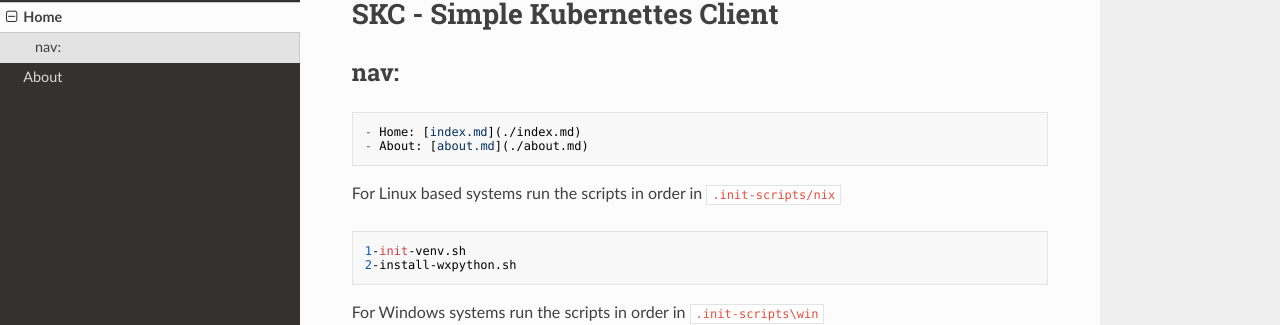
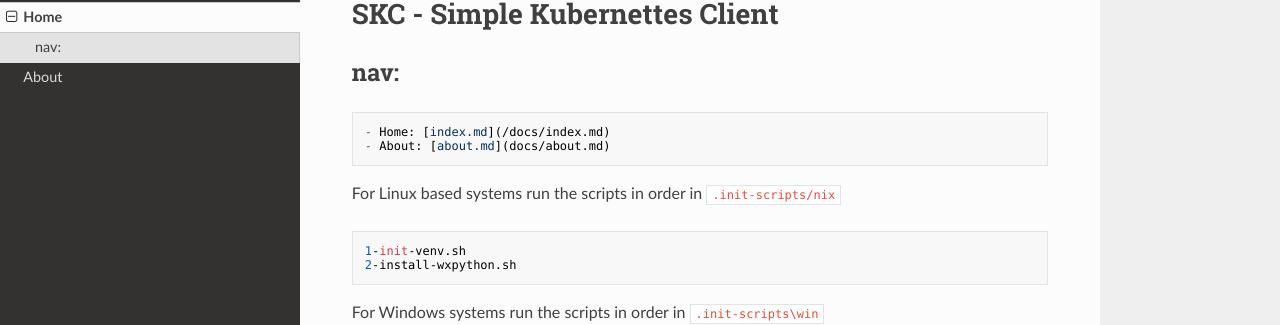
Before and after one commit to eonuallain/skc, an MkDocs documentation site: the page built from docs/index.md, in a window 1280 px wide. Shown: the part 104-429 px from the top of the page. Built offline with MkDocs 1.6.1, drawn with Linux system fonts in a browser that asks for light colours; nearby versions of some CDN libraries; some of the changed lines change nothing that is shown.

Commit message:
Update index.md

````diff
--- a/docs/index.md
+++ b/docs/index.md
@@ -1,8 +1,8 @@
 # SKC - Simple Kubernettes Client
 
 ## nav:
-    - Home: [index.md](./index.md)
-    - About: [about.md](./about.md)
+    - Home: [index.md](/docs/index.md)
+    - About: [about.md](docs/about.md)
 
 For Linux based systems run the scripts in order in `.init-scripts/nix`
 ```
````
